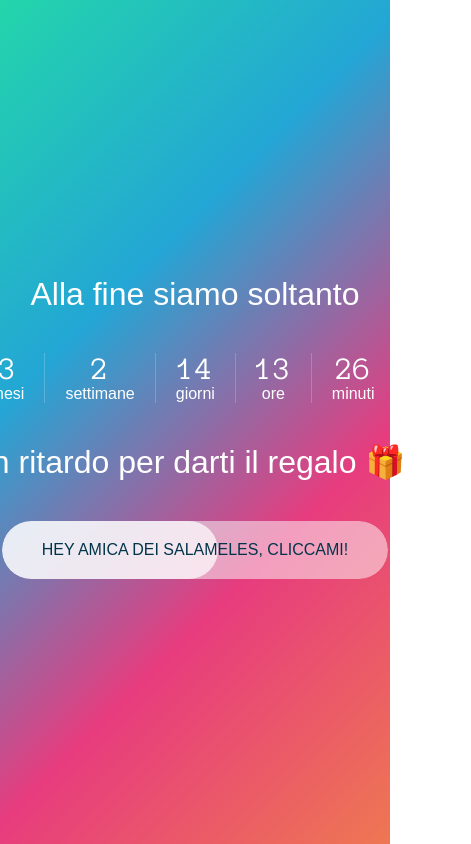
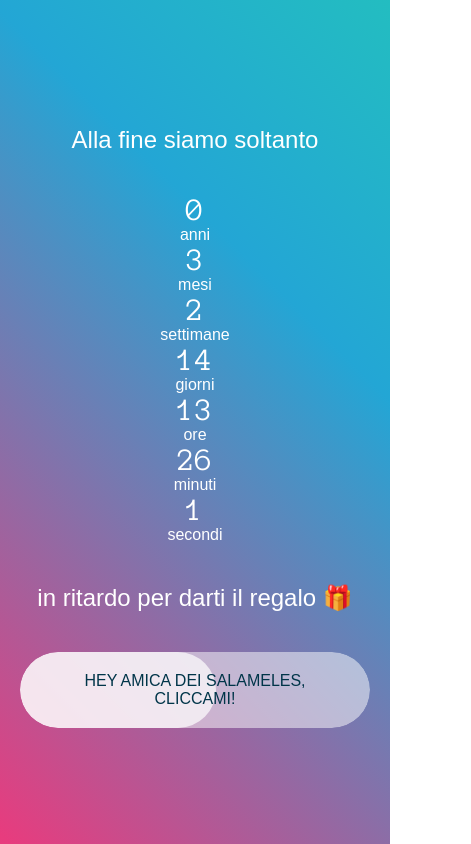
Before and after one commit to giuliachiola/birthday-veronica-30, a Nuxt app: page / in a window 390 px wide. Shown: the whole page, 471 px wide, since content can reach past the window. Built offline with nearby package versions, Linux system fonts and the light colour scheme.

Commit message:
feat: add mobile/tablet styles

```diff
--- a/assets/scss/style.scss
+++ b/assets/scss/style.scss
@@ -1,13 +1,11 @@
+$media-tablet: 768px;
+$media-desktop: 1024px;
+$media-wide: 1200px;
+
 @keyframes gradientHorizontal {
-  0% {
-    background-position: 0% 50%;
-  }
-  50% {
-    background-position: 100% 50%;
-  }
-  100% {
-    background-position: 0% 50%;
-  }
+  0%{background-position:0% 50%}
+  50%{background-position:100% 50%}
+  100%{background-position:0% 50%}
 }
 
 @keyframes gradientVertical {
@@ -28,12 +26,12 @@
   justify-content: center;
   align-items: center;
   min-height: 100vh;
-  background: linear-gradient(-45deg, #ee7752, #e73c7e, #23a6d5, #23d5ab);
+  padding: 20px;
 }
 
 .tpl--gradient-horizontal {
-  background-size: 400% 400%;
-  animation: gradientHorizontal 15s ease infinite;
+  background-size: 200% 200%;
+  animation: gradientHorizontal 10s ease infinite;
 }
 
 .tpl--gradient-vertical {
--- a/components/Countdown.vue
+++ b/components/Countdown.vue
@@ -98,7 +98,7 @@ export default {
 }
 </script>
 
-<style lang="scss">
+<style lang="scss" scoped>
 @import url('https://fonts.googleapis.com/css2?family=Anonymous+Pro&display=swap');
 
 $co_countdown-text: white;
@@ -106,13 +106,20 @@ $co_countdown-text: white;
 .c-countdown {
   color: $co_countdown-text;
   display: flex;
+  flex-direction: column;
+
+  @media only screen and (min-width: $media-tablet) {
+    flex-direction: row;
+  }
 }
 
 .c-countdown__block {
-  &:not(:last-child) {
-    border-right: 1px solid rgba($co_countdown-text, 0.2);
-    padding-right: 20px;
-    margin-right: 20px;
+  @media only screen and (min-width: $media-tablet) {
+    &:not(:last-child) {
+      border-right: 1px solid rgba($co_countdown-text, 0.2);
+      padding-right: 20px;
+      margin-right: 20px;
+    }
   }
 }
 
@@ -120,11 +127,11 @@ $co_countdown-text: white;
   font-family: 'Anonymous Pro', monospace;
   font-size: 2em;
 
-  @media only screen and (min-width: 768px) {
+  @media only screen and (min-width: $media-tablet) {
     font-size: 3em;
   }
 
-  @media only screen and (min-width: 1200px) {
+  @media only screen and (min-width: $media-wide) {
     font-size: 7em;
   }
 }
--- a/nuxt.config.js
+++ b/nuxt.config.js
@@ -37,6 +37,9 @@ export default {
    ** Global CSS
    */
   css: ['@/assets/scss/style.scss'],
+  styleResources: {
+    scss: ['@/assets/scss/style.scss'],
+  },
   /*
    ** Plugins to load before mounting the App
    ** https://nuxtjs.org/guide/plugins
@@ -59,7 +62,7 @@ export default {
   /*
    ** Nuxt.js modules
    */
-  modules: [],
+  modules: ['@nuxtjs/style-resources'],
   /*
    ** Build configuration
    ** See https://nuxtjs.org/api/configuration-build/
--- a/package.json
+++ b/package.json
@@ -28,6 +28,7 @@
   "devDependencies": {
     "@nuxtjs/eslint-config": "^3.0.0",
     "@nuxtjs/eslint-module": "^2.0.0",
+    "@nuxtjs/style-resources": "^1.0.0",
     "@nuxtjs/stylelint-module": "^4.0.0",
     "babel-eslint": "^10.1.0",
     "eslint": "^7.2.0",
--- a/pages/cats.vue
+++ b/pages/cats.vue
@@ -1,5 +1,5 @@
 <template>
-  <div class="tpl tpl--gradient-horizontal tpl-cats">
+  <div class="tpl tpl--gradient-horizontal tpl--cats">
     <div class="l-wrapper">
       <!-- gif -->
       <gif-responsive :src="'https://giphy.com/embed/12ELmx0C4EFKcE'" />
@@ -34,13 +34,6 @@ export default {
 
 <style lang="scss" scoped>
 .tpl--cats {
-  background: linear-gradient(to left, #3a1c71, #d76d77, #ffaf7b);
-}
-
-.tpl-cats__grid {
-  display: grid;
-  grid-template-rows: repeat(2, 1fr);
-  grid-template-columns: repeat(2, 1fr);
-  width: 100%;
+  background-image: linear-gradient(to left, #3a1c71, #d76d77, #ffaf7b);
 }
 </style>
--- a/pages/cats2.vue
+++ b/pages/cats2.vue
@@ -1,5 +1,5 @@
 <template>
-  <div class="tpl tpl--gradient-horizontal tpl--cats">
+  <div class="tpl tpl--gradient-horizontal tpl--cats2">
     <div class="l-wrapper">
       <!-- gif -->
       <gif-responsive :src="'https://giphy.com/embed/CF93EZqOxjdHG'" />
@@ -26,14 +26,13 @@ export default {
 </script>
 
 <style lang="scss" scoped>
-.tpl--cats {
-  background: linear-gradient(to right, #4568dc, #b06ab3);
-}
-
-.tpl-cats__grid {
-  display: grid;
-  grid-template-rows: repeat(2, 1fr);
-  grid-template-columns: repeat(2, 1fr);
-  width: 100%;
+.tpl--cats2 {
+  background-image: linear-gradient(
+    to right,
+    #4568dc,
+    #b06ab3,
+    #4568dc,
+    #b06ab3
+  );
 }
 </style>
--- a/pages/happy.vue
+++ b/pages/happy.vue
@@ -28,17 +28,35 @@ export default {
 
 <style lang="scss" scoped>
 .tpl--happy {
-  background: radial-gradient(red 5%, orange, yellow, lime, blue, hotpink);
+  background: linear-gradient(
+    45deg,
+    red 10%,
+    orange,
+    yellow,
+    lime,
+    blue,
+    hotpink,
+    blue,
+    lime,
+    yellow,
+    orange,
+    red
+  );
   background-position: center;
-  animation: radialBackground 3s ease-in-out infinite;
+  background-size: 200% 200%;
+  animation: gradientVertical 3s ease-in-out infinite;
 
   h1 {
     color: white;
     margin: 20px 0;
+    font-size: 2em;
+    text-align: center;
+    text-shadow: 4px -4px 20px #3b3b3b; // preserve legibility
     font-weight: 300;
-    font-size: 3em;
-    text-align: center;
-    text-shadow: 3px -2px 11px #161616; // preserve legibility
+
+    @media only screen and (min-width: $media-tablet) {
+      font-size: 3em;
+    }
   }
 }
 
@@ -46,26 +64,8 @@ export default {
   max-width: 500px;
   margin: 0 auto;
 
-  @media only screen and (min-width: 1200px) {
+  @media only screen and (min-width: $media-wide) {
     max-width: 800px;
   }
 }
-
-@keyframes radialBackground {
-  0% {
-    background-size: 100% 100%;
-  }
-  20% {
-    background-size: 200% 200%;
-  }
-  50% {
-    background-size: 400% 400%;
-  }
-  70% {
-    background-size: 200% 200%;
-  }
-  100% {
-    background-size: 100% 100%;
-  }
-}
 </style>
--- a/pages/index.vue
+++ b/pages/index.vue
@@ -32,7 +32,7 @@ export default {
 
 <style scoped lang="scss">
 .tpl--homepage {
-  background: linear-gradient(-45deg, #ee7752, #e73c7e, #23a6d5, #23d5ab);
+  background-image: linear-gradient(45deg, #ee7752, #e73c7e, #23a6d5, #23d5ab);
 }
 
 .c-intro {
@@ -42,7 +42,11 @@ export default {
     color: white;
     margin: 40px 0;
     font-weight: 300;
-    font-size: 2em;
+    font-size: 1.5em;
+
+    @media only screen and (min-width: $media-tablet) {
+      font-size: 2em;
+    }
   }
 }
 </style>
--- a/pages/sea.vue
+++ b/pages/sea.vue
@@ -27,14 +27,14 @@ export default {
 </script>
 
 <style lang="scss">
+// IMPORTANT: do not add 'scoped' in this <style> attribute because .parrot items are not in this scope :)
+
 .tpl--sea {
-  background: linear-gradient(
+  background-image: linear-gradient(
     to bottom,
     rgba(1, 96, 186, 1) 5.736111111111111%,
     rgba(0, 0, 0, 1) 96.29166666666666%
   );
-  background-size: 200% 200%;
-  animation: gradient 5s ease infinite;
 }
 
 .s-animation-credits {
--- a/pages/watermelons.vue
+++ b/pages/watermelons.vue
@@ -13,7 +13,7 @@ export default {
 }
 </script>
 
-<style lang="scss">
+<style lang="scss" scoped>
 .tpl--watermelons {
   background: url(https://emojipedia-us.s3.dualstack.us-west-1.amazonaws.com/thumbs/240/whatsapp/238/watermelon_1f349.png),
     linear-gradient(-45deg, #fc8476, #e63b20, #78a803, #608f00);
```
Also changed, not shown: 1 other file (tests, documents, lock files or other folders).
